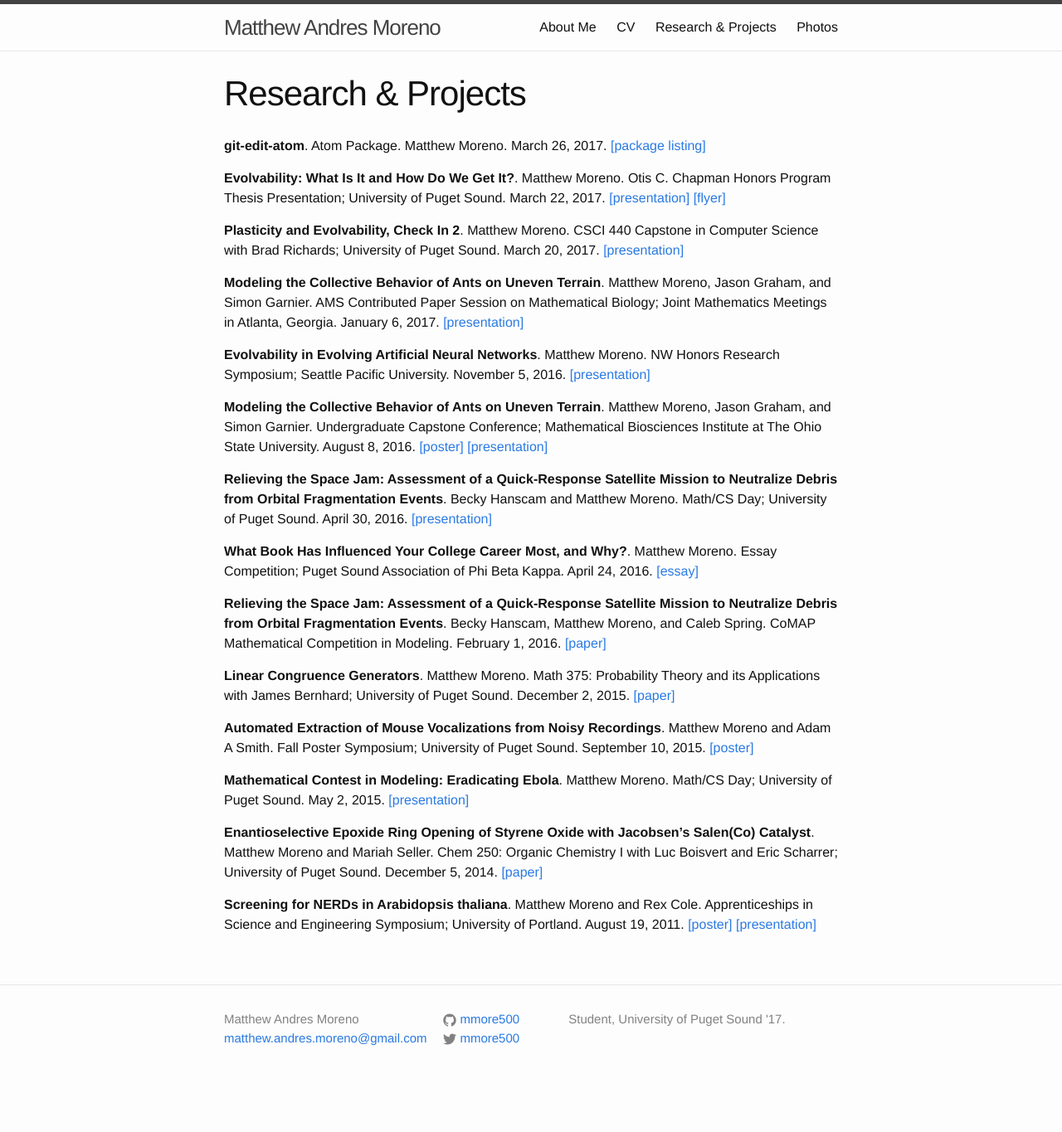
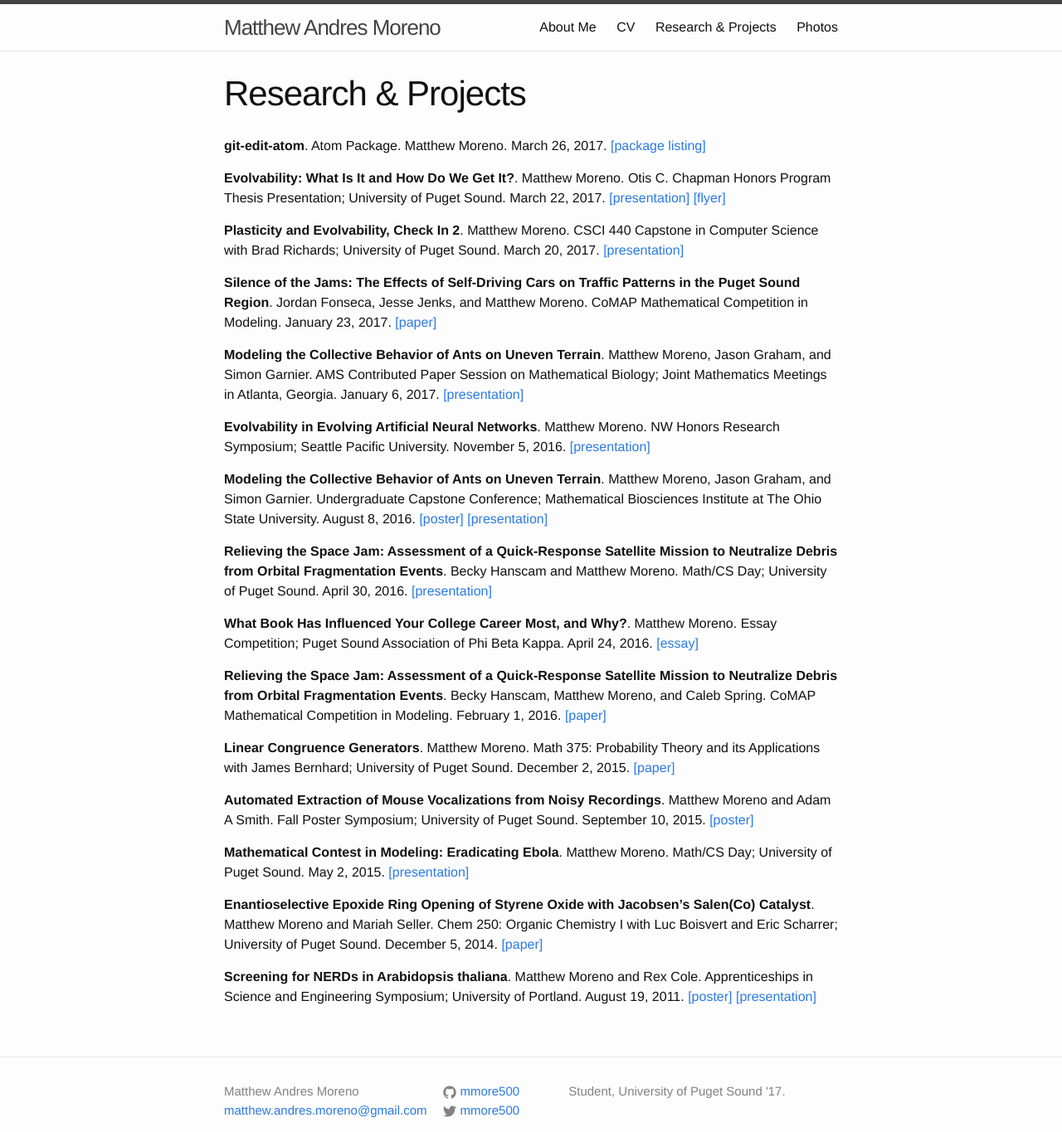
Before and after one commit to mmore500/mmore500.github.io, a Jekyll site: the page built from research.md, in a window 1280 px wide. Shown: the whole page at 83% size. Built offline with Jekyll 4.4.1, drawn with Linux system fonts in a browser that asks for light colours; before the commit the page ends 1278 px from its top, so only the background shows below that.

Commit message:
Add MCM paper to projects

```diff
--- a/research.md
+++ b/research.md
@@ -9,6 +9,8 @@ permalink: /research/
 **Evolvability: What Is It and How Do We Get It?**. Matthew Moreno. Otis C. Chapman Honors Program Thesis Presentation; University of Puget Sound. March 22, 2017. [[presentation]](/resources/march_22_2017_presentation.pdf) [[flyer]](/resources/march_22_2017_flyer.pdf)
 
 **Plasticity and Evolvability, Check In 2**. Matthew Moreno. CSCI 440 Capstone in Computer Science with Brad Richards; University of Puget Sound. March 20, 2017. [[presentation]](/resources/march_20_2017.pdf)
+
+**Silence of the Jams: The Effects of Self-Driving Cars on Traffic Patterns in the Puget Sound Region**. Jordan Fonseca, Jesse Jenks, and Matthew Moreno. CoMAP Mathematical Competition in Modeling. January 23, 2017. [[paper]](/resources/january_23_2017.pdf)
 
 **Modeling the Collective Behavior of Ants on Uneven Terrain**. Matthew Moreno, Jason Graham, and Simon Garnier. AMS Contributed Paper Session on Mathematical Biology; Joint Mathematics Meetings in Atlanta, Georgia. January 6, 2017.  [[presentation]](/resources/january_6_2017.pdf)
 
```
Also changed, not shown: 1 other file.
